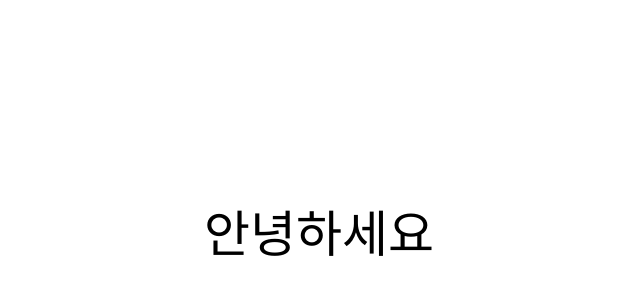
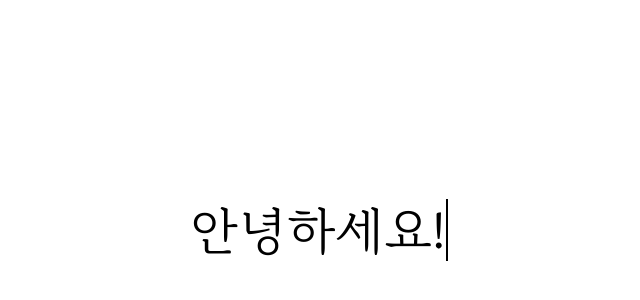
Before and after one commit to kakasoo/webProgramingExam, a plain HTML site: page index.html in a window 1280 px wide. Shown: the part 170-470 px from the top of the page, without its empty margins (321-961 px from the left). Drawn offline with Linux system fonts and the light colour scheme.

Commit message:
[FE] feat : 함수 수정 및 글꼴 반영

```diff
--- a/index.css
+++ b/index.css
@@ -1,5 +1,13 @@
+@font-face {
+    font-family: "MaruBuri-Regular";
+    src: url("./MaruBuri-Regular.woff") format("woff");
+    font-weight: normal;
+    font-style: normal;
+}
+
 body {
     margin: 0px;
+    font-family: "MaruBuri-Regular";
 }
 
 #start_modal {
@@ -7,13 +15,9 @@ body {
     align-items: center;
 }
 
-#modal_text {
-    width: 100%;
-    text-align: center;
+.modal_text {
+    position: relative;
+    left: 50%;
     font-size: 50px;
-    z-index: 1;
+    border-right: 2px solid black;
 }
-
-#start_modal :hover {
-    color: red;
-}
--- a/index.html
+++ b/index.html
@@ -2,12 +2,13 @@
 <html>
     <head>
         <meta charset="UTF-8" />
+
         <link rel="stylesheet" type="text/css" href="./index.css" />
         <script src="./index.js"></script>
     </head>
     <body>
         <div id="start_modal">
-            <span id="modal_text"></span>
+            <span id="modal_text" class="modal_text"></span>
         </div>
     </body>
 </html>
--- a/index.js
+++ b/index.js
@@ -14,28 +14,34 @@ const blurString = (element, time) => {
         } else {
             element.style.color = "transparent";
         }
-    }, 50);
+    }, 80);
 
-    setTimeout(() => clearInterval(id), time);
+    setTimeout(() => {
+        element.style.color = "black";
+        clearInterval(id);
+    }, time * 1.5);
 };
 
-const lazyPrint = (element, splitString) => {
+const lazyTyping = (element, splitString) => {
     for (let i = 0; i < splitString.length; i++) {
         setTimeout(() => {
-            console.log(splitString[i]);
             element.textContent += splitString[i];
-        }, 100 * i);
+            const textWidth = element.offsetWidth;
+            element.style.left = `calc(50% - ${textWidth / 2}px)`;
+        }, 200 * i);
     }
     blurString(element, 100 * splitString.length);
 };
 
-const setModal = (nextLine) => {
-    const modalText = document.getElementById("modal_text");
+const setModalText = (element, nextLine) => {
     const splitString = nextLine.split("");
-    lazyPrint(modalText, splitString);
+    lazyTyping(element, splitString);
 };
 
 window.onload = () => {
+    const modalText = document.getElementById("modal_text");
+    const modalText2 = document.getElementById("modal_text2");
+
     setInterval(() => setBodySize());
-    setModal("안녕하세요");
+    setModalText(modalText, "안녕하세요!");
 };
```
Also changed, not shown: MaruBuri-Regular.woff (added).
